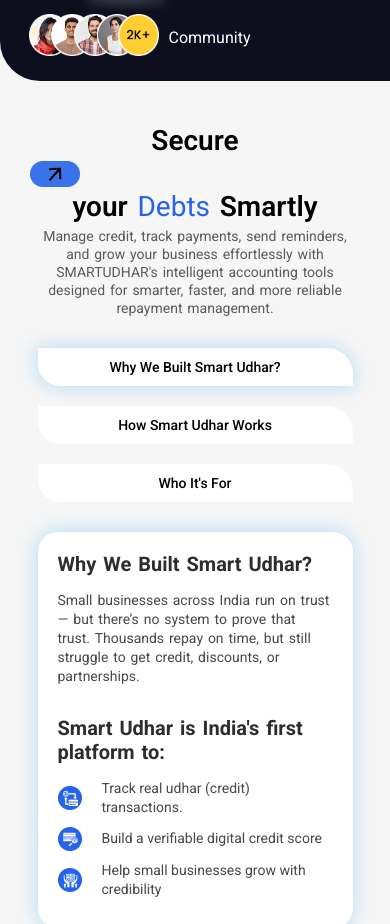
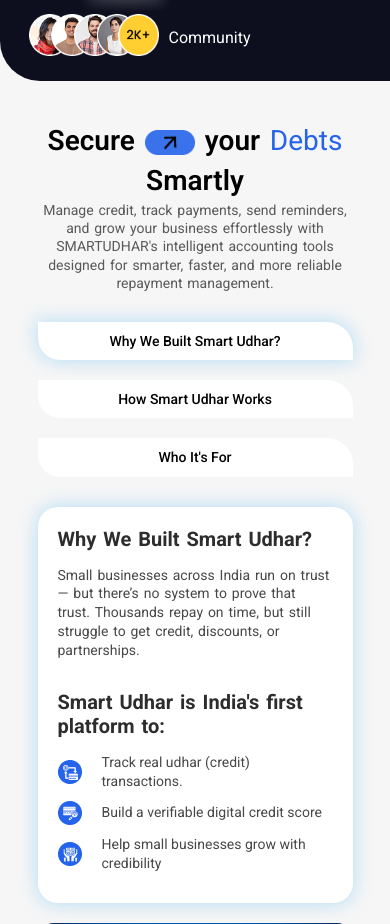
Before and after one commit to PiyushUrode/Smart-udhar, a React (Vite) app: page / in a window 390 px wide. Shown: the part 1300-2224 px from the top of the page. Built offline with nearby package versions, Linux system fonts and the light colour scheme; a web font is replaced by a local one.

Commit message:
first commit2 responsive

```diff
--- a/src/Pages/Homepage.jsx
+++ b/src/Pages/Homepage.jsx
@@ -188,11 +188,13 @@
       {/* About section Start */}
 
       <section className="secure-section">
+      <div className="secure-h">
         <h2 className="secure-title">
           Secure
           <img src={hicon} alt="" />
           your <span className="highlight">Debts</span> Smartly
         </h2>
+      </div>
         <p className="secure-subtext">
           Manage credit, track payments, send reminders, and grow your business effortlessly with SMARTUDHAR's intelligent accounting
           tools designed for smarter, faster, and more reliable repayment management.
--- a/src/Styles/Homepage.css
+++ b/src/Styles/Homepage.css
@@ -748,6 +748,10 @@
   text-align: center;
 }
 
+.secure-h {
+  display: ruby;
+}
+
 .secure-title {
   font-family: Roboto;
   font-weight: 600;
@@ -758,7 +762,7 @@
   align-items: center;
   justify-content: center;
   color: #000000;
-  margin-bottom: 15px;
+  margin-bottom: 20px;
   gap: 10px;
 }
  .secure-title img {
```
